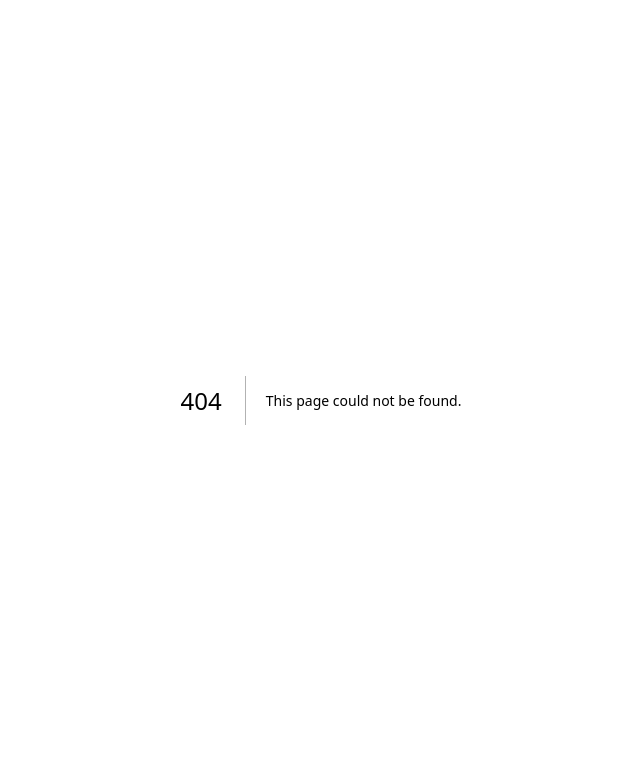
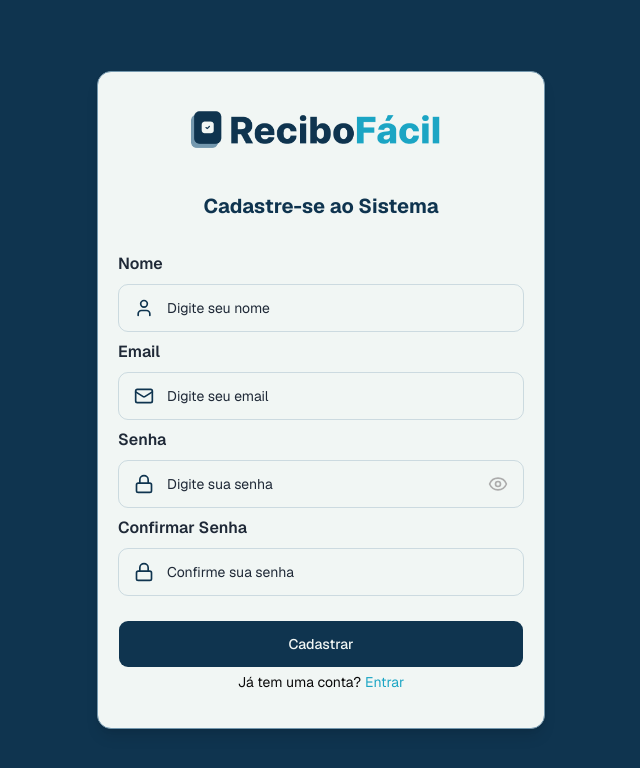
Before and after one commit to Samelafarias/Recibo-sistema, a Next.js app in the folder apps/web/: page /admin/cadastro in a window 1280 px wide. Before the commit this address had no page. Shown: the top 768 px of the page, without its empty margins (319-959 px from the left). Built offline with nearby package versions, Linux system fonts and the light colour scheme.

Commit message:
feat: implementando página de cadastro já conectada ao backend

```diff
--- /dev/null
+++ b/apps/web/src/app/admin/cadastro/page.tsx
@@ -0,0 +1,200 @@
+"use client";
+
+import { useState } from "react";
+import Image from "next/image";
+import Link from "next/link";
+import { useRouter } from "next/navigation";
+import { Mail, Lock, User, Eye, EyeOff } from "lucide-react";
+import { Card, CardContent, CardHeader, CardTitle } from "@/components/ui/card";
+import { Button } from "@/components/ui/button";
+import { Input } from "@/components/ui/input";
+import { Label } from "@/components/ui/label";
+
+function extrairMensagemDeErro(data: Record<string, unknown>): string {
+  if (typeof data.detail === "string") return data.detail;
+  const primeiraChave = Object.keys(data)[0];
+  const valor = primeiraChave ? data[primeiraChave] : null;
+  if (Array.isArray(valor) && typeof valor[0] === "string") return valor[0];
+  return "Não foi possível concluir o cadastro.";
+}
+
+export default function AdminCadastroPage() {
+  const router = useRouter();
+
+  const [showPassword, setShowPassword] = useState(false);
+  const [nome, setNome] = useState("");
+  const [email, setEmail] = useState("");
+  const [password, setPassword] = useState("");
+  const [confirmarSenha, setConfirmarSenha] = useState("");
+  const [loading, setLoading] = useState(false);
+  const [error, setError] = useState("");
+
+  async function handleSubmit(event: React.FormEvent<HTMLFormElement>) {
+    event.preventDefault();
+    setError("");
+
+    if (!nome.trim() || !email.trim() || !password.trim() || !confirmarSenha.trim()) {
+      setError("Preencha todos os campos.");
+      return;
+    }
+
+    const emailRegex = /^[^\s@]+@[^\s@]+\.[^\s@]+$/;
+    if (!emailRegex.test(email)) {
+      setError("Digite um e-mail válido.");
+      return;
+    }
+
+    if (password !== confirmarSenha) {
+      setError("As senhas não coincidem.");
+      return;
+    }
+
+    setLoading(true);
+
+    try {
+      const apiUrl = process.env.NEXT_PUBLIC_API_URL || "http://localhost:8000";
+      const response = await fetch(`${apiUrl}/api/register/`, {
+        method: "POST",
+        headers: { "Content-Type": "application/json" },
+        body: JSON.stringify({
+          nome,
+          email,
+          password,
+          confirmar_senha: confirmarSenha,
+        }),
+      });
+
+      const responseText = await response.text();
+      const data = responseText ? JSON.parse(responseText) : {};
+
+      if (!response.ok) {
+        throw new Error(extrairMensagemDeErro(data));
+      }
+
+      router.push("/admin/login");
+    } catch (error) {
+      if (error instanceof Error) {
+        setError(error.message);
+      } else {
+        setError("Ocorreu um erro ao realizar o cadastro.");
+      }
+    } finally {
+      setLoading(false);
+    }
+  }
+
+  return (
+    <main className="min-h-screen bg-primary relative overflow-y-auto font-sans">
+      <div className="absolute inset-0">
+        <div className="relative z-10 min-h-screen flex flex-col items-center justify-center px-6 py-10">
+
+          <Card className="w-full max-w-md bg-background border border-secondary shadow-lg">
+            <CardHeader className="px-7 pt-5 sm:px-10 sm:pt-5 pb-2">
+              <div className="flex flex-col items-center mb-10">
+                <Image
+                  src="/Logo-completa.png"
+                  alt="ReciboFácil logo"
+                  width={260}
+                  height={92}
+                  priority
+                  className="w-55 sm:w-65 h-auto"
+                />
+              </div>
+              <CardTitle className="text-xl font-bold text-primary text-center flex justify-center">
+                Cadastre-se ao Sistema
+              </CardTitle>
+            </CardHeader>
+            <CardContent className="px-3 pb-3 sm:px-5 sm:pb-5 pt-2">
+              <form onSubmit={handleSubmit}>
+                <div className="space-y-2">
+                  <Label className="text-text font-semibold text-base" htmlFor="nome">Nome</Label>
+                  <div className="relative">
+                    <User className="absolute left-4 top-1/2 -translate-y-1/2 w-5 h-5 text-primary" />
+                    <Input
+                      type="text"
+                      id="nome"
+                      name="nome"
+                      placeholder="Digite seu nome"
+                      value={nome}
+                      onChange={(e) => setNome(e.target.value)}
+                      required
+                      className="h-12 pl-12 border border-secondary/30 text-text"
+                    />
+                  </div>
+
+                  <Label className="text-text font-semibold text-base" htmlFor="email">Email</Label>
+                  <div className="relative">
+                    <Mail className="absolute left-4 top-1/2 -translate-y-1/2 w-5 h-5 text-primary" />
+                    <Input
+                      type="email"
+                      id="email"
+                      name="email"
+                      placeholder="Digite seu email"
+                      value={email}
+                      onChange={(e) => setEmail(e.target.value)}
+                      required
+                      className="h-12 pl-12 border border-secondary/30 text-text"
+                    />
+                  </div>
+
+                  <Label className="text-text font-semibold text-base" htmlFor="password">Senha</Label>
+                  <div className="relative">
+                    <Lock className="absolute left-4 top-1/2 -translate-y-1/2 w-5 h-5 text-primary" />
+                    <Input
+                      id="password"
+                      type={showPassword ? "text" : "password"}
+                      placeholder="Digite sua senha"
+                      value={password}
+                      onChange={(e) => setPassword(e.target.value)}
+                      required
+                      className="h-12 pl-12 border border-secondary/30 text-text"
+                    />
+                    <button
+                      type="button"
+                      aria-label={showPassword ? "Ocultar senha" : "Mostrar senha"}
+                      onClick={() => setShowPassword(!showPassword)}
+                      className="absolute right-4 top-1/2 -translate-y-1/2 text-[#ACACAC] hover:text-white transition-colors"
+                    >
+                      {showPassword ? <EyeOff className="w-5 h-5" /> : <Eye className="w-5 h-5" />}
+                    </button>
+                  </div>
+
+                  <Label className="text-text font-semibold text-base" htmlFor="confirmarSenha">Confirmar Senha</Label>
+                  <div className="relative">
+                    <Lock className="absolute left-4 top-1/2 -translate-y-1/2 w-5 h-5 text-primary" />
+                    <Input
+                      id="confirmarSenha"
+                      type={showPassword ? "text" : "password"}
+                      placeholder="Confirme sua senha"
+                      value={confirmarSenha}
+                      onChange={(e) => setConfirmarSenha(e.target.value)}
+                      required
+                      className="h-12 pl-12 border border-secondary/30 text-text"
+                    />
+                  </div>
+
+                  {error ? <p className="text-sm text-danger mt-1">{error}</p> : null}
+
+                  <Button
+                    type="submit"
+                    disabled={loading}
+                    className="w-full h-12 bg-primary text-background hover:bg-secondary transition-colors mt-4"
+                  >
+                    {loading ? "Cadastrando..." : "Cadastrar"}
+                  </Button>
+                </div>
+
+                <div className="flex justify-center pt-1">
+                  Já tem uma conta?
+                  <Link href="/admin/login" className="text-sm text-[#1BA5C4] hover:text-secondary transition-colors ml-1">
+                    Entrar
+                  </Link>
+                </div>
+              </form>
+            </CardContent>
+          </Card>
+        </div>
+      </div>
+    </main>
+  );
+}
```
